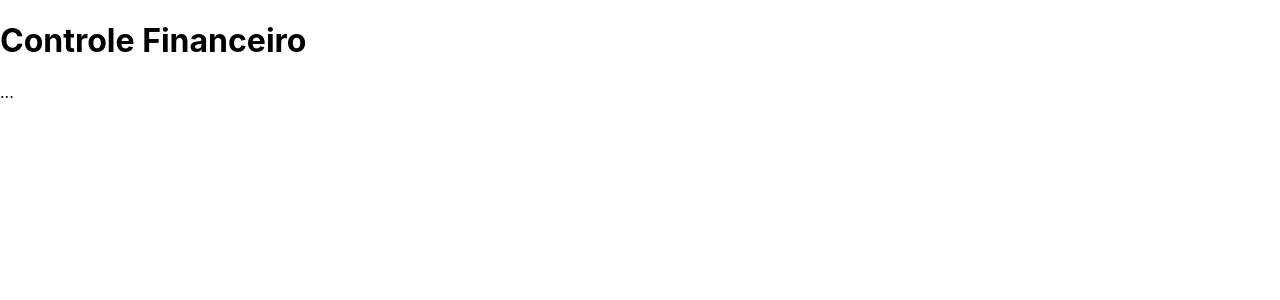
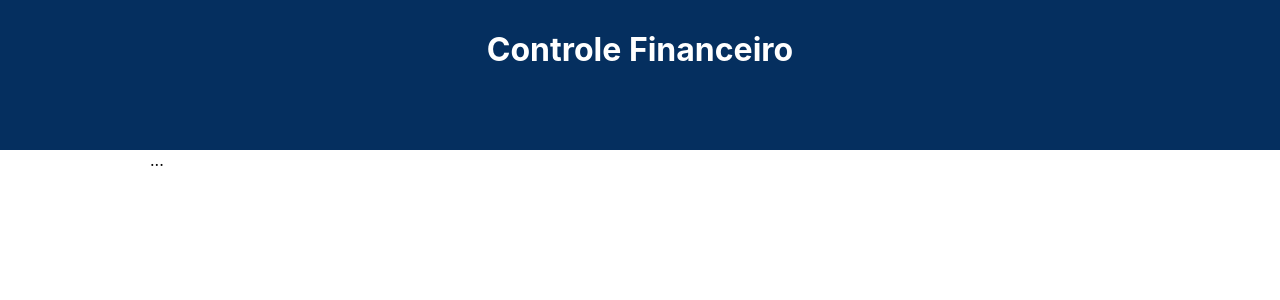
Before and after one commit to FilipePaiva10/D2ControleFinanceiro, a React (Create React App) app: page / in a window 1280 px wide. Shown: the top 300 px of the page. Built offline with nearby package versions, Linux system fonts and the light colour scheme.

Commit message:
Configuração tema

```diff
--- a/src/App.tsx
+++ b/src/App.tsx
@@ -1,9 +1,21 @@
 import React from "react";
 import * as app from "./app.styles";
 
+import { ThemeProvider } from "styled-components";
+import GlobalStyles from './styles/global';
+
+import dark from "./styles/themes/dark";
+import light from "./styles/themes/light";
+import usePersistedState from "./utils/usePersistedState";
+
+
 
 const App = () => {
-  return(
+
+  const [theme, setTheme] = usePersistedState('light', light);
+
+  return (
+    <ThemeProvider theme={theme}>
       <app.Container>
         <app.Header>
           <app.HeaderText>Controle Financeiro</app.HeaderText>
@@ -12,6 +24,8 @@ const App = () => {
           ...
         </app.Body>
       </app.Container>
+      <GlobalStyles/>
+    </ThemeProvider>
   )
 }
 
--- a/src/app.styles.ts
+++ b/src/app.styles.ts
@@ -6,14 +6,20 @@ export const Container = styled.div`
 `;
 
 export const Header = styled.div`
-
+    background-color: ${props => props.theme.background.secundary};
+    height: 150px;
+    text-align: center;
 `;
 
 export const HeaderText = styled.h1`
-
-
+    color: ${props => props.theme.colors.secundary};
+    margin: 0;
+    padding: 0;
+    padding-top: 30px;
 `;
 
 export const Body = styled.div`
-
+    margin: auto;
+    max-width: 980px;
+    margin-bottom: 50px;
 `;
--- a/src/styles/global.ts
+++ b/src/styles/global.ts
@@ -2,6 +2,12 @@ import { createGlobalStyle } from 'styled-components'
 
 export default createGlobalStyle`
   * {
+    margin: 0;
+    padding: 0;
+    box-sizing: border-box;
+  }
+
+  :root{
     margin: 0;
     padding: 0;
     box-sizing: border-box;
--- a/src/styles/themes/light.ts
+++ b/src/styles/themes/light.ts
@@ -2,11 +2,11 @@ export default {
     title: 'Light',
 
     background: {
-        primary: '#17181F',
-        secundary: '#20212C'
+        primary: '#FFF',
+        secundary: '#052F5F'
     },
     colors: {
         primary: '#FFF',
-        secundary: '#797A81'
-    },
+        secundary: '#FFF'
+    }
 }
```
Lines whose indentation alone changed are shown as unchanged.
